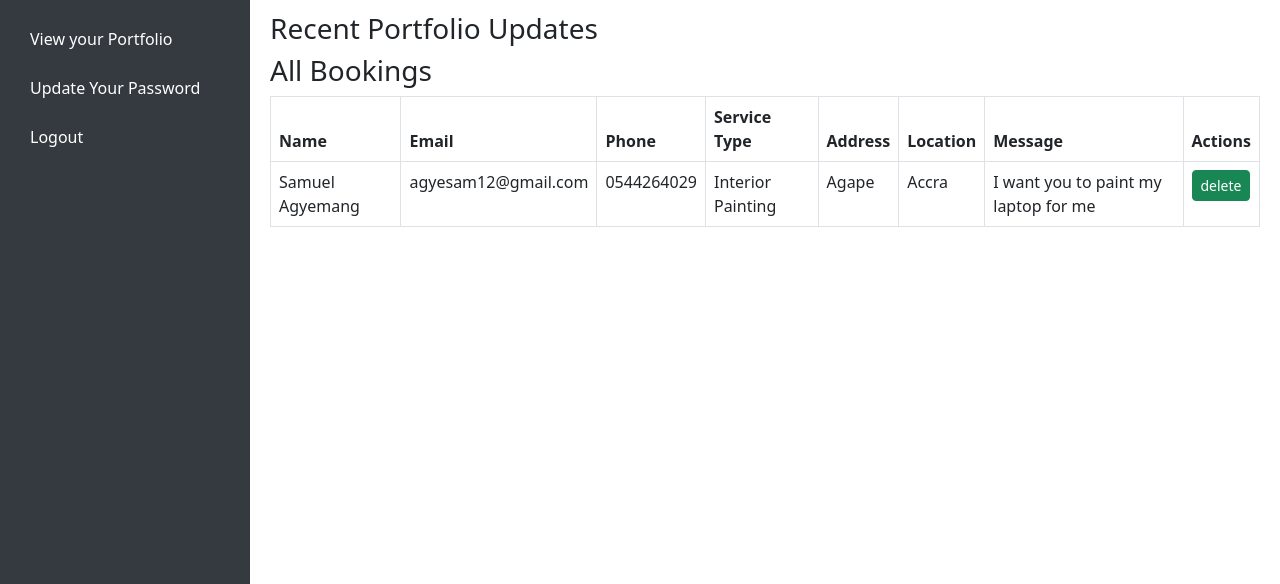
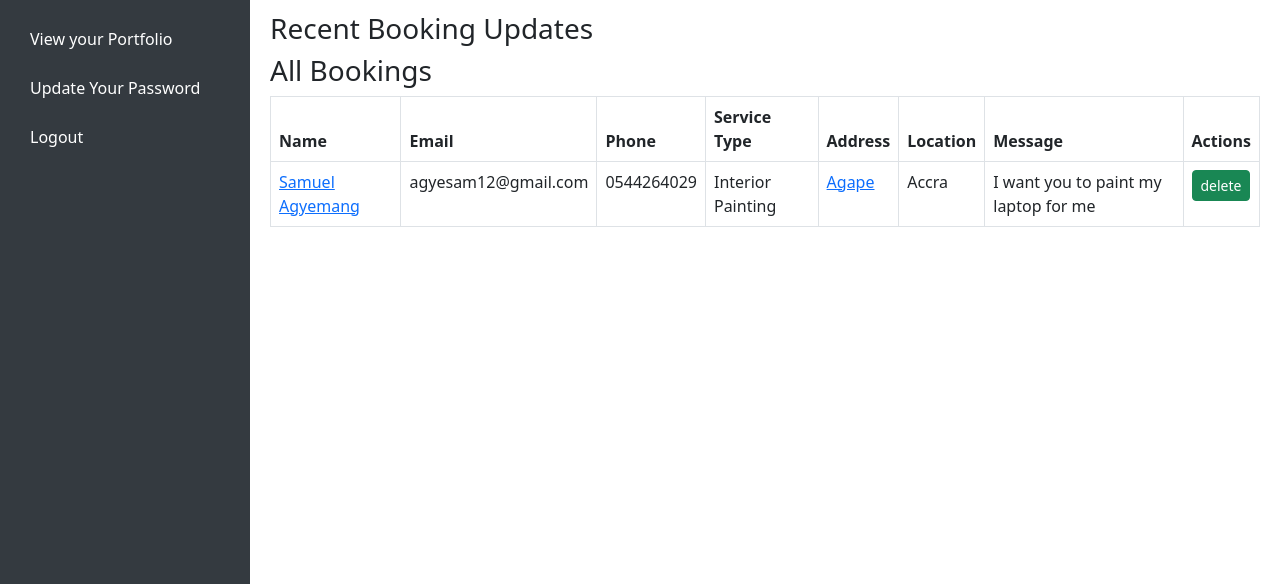
Before and after one commit to agyesam12/painting-site, a Django app: page /booking_requests in a window 1280 px wide. Shown: the part 216-800 px from the top of the page. Run offline with Django 5.2, Linux system fonts and the light colour scheme; a user stored in the database is signed in; data comes from the database, SQL or seed files in the repository; parts of the project's set-up code (start-up, migrations or seed data) failed here and were passed over; some libraries are stand-ins or nearby versions.

Commit message:
added bookings.html template file

```diff
--- a/paint/templates/bookings.html
+++ b/paint/templates/bookings.html
@@ -107,7 +107,7 @@
                 </div>
             </div>
         </div>
-        <h3 id="portfolio">Recent Portfolio Updates</h3>
+        <h3 id="portfolio">Recent Booking Updates</h3>
         <div class="row">
             {% for update in portfolio_updates %}
             <div class="col-md-4 mb-3">
@@ -139,16 +139,16 @@
             <tbody>
                 {% for booking in bookings %}
                 <tr>
-                    <td>{{ booking.name }}</td>
+                    <td><a href="{% url 'admin_view_booking_request_details' booking.pk %}">{{ booking.name }}</a></td>
                     <td>{{ booking.email }}</td>
                     <td>{{ booking.phone }}</td>
                     <td>{{ booking.service_type }}</td>
-                    <td>{{ booking.address }}</td>
+                    <td><a href="{% url 'admin_view_booking_request_details' booking.pk %}">{{ booking.address }}</a></td>
                     <td>{{ booking.location }}</td>
                     <td>{{ booking.message }}</td>
                     <td>
                         <!-- Add actions like approve/reject here -->
-                        <a href="#"class="btn btn-success btn-sm">delete</a>
+                        <a href="{% url 'admin_delete_booking_request' booking.pk %}"class="btn btn-success btn-sm">delete</a>
                     </td>
                 </tr>
                 {% endfor %}
```
